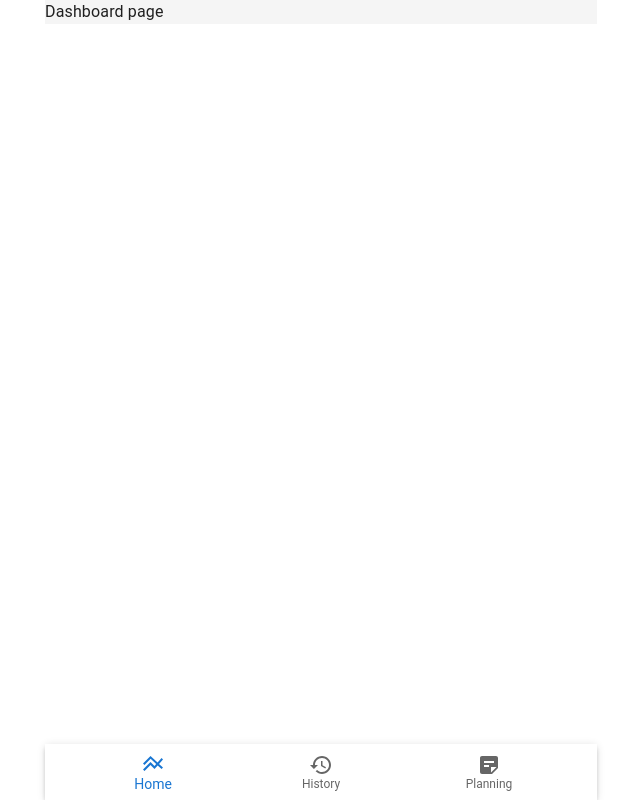
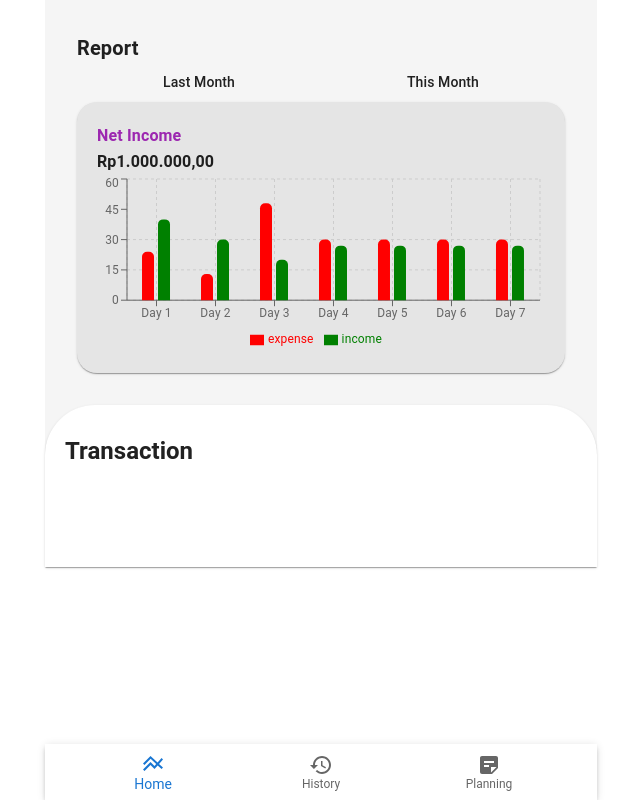
Before and after one commit to aynunnissa/expense-app, a React (Create React App) app: page / in a window 1280 px wide. Shown: the whole page, without its empty margins (319-959 px from the left). Built offline with nearby package versions, Linux system fonts and the light colour scheme.

Commit message:
Add some basic components in Homepage

```diff
--- a/package.json
+++ b/package.json
@@ -18,6 +18,7 @@
     "react-dom": "^18.1.0",
     "react-router-dom": "^6.3.0",
     "react-scripts": "5.0.1",
+    "recharts": "^2.1.10",
     "typescript": "^4.7.3",
     "web-vitals": "^2.1.4"
   },
--- a/src/Dashboard/index.tsx
+++ b/src/Dashboard/index.tsx
@@ -1,8 +1,68 @@
-import { Typography } from "@mui/material";
+import { Typography, Box, Paper } from "@mui/material";
+import ReportChart from "./ReportChart";
+
+const data = [
+    {
+      name: 'Day 1',
+      expense: 24,
+      income: 40,
+    },
+    {
+      name: 'Day 2',
+      expense: 13,
+      income: 30,
+    },
+    {
+      name: 'Day 3',
+      expense: 48,
+      income: 20,
+    },
+    {
+      name: 'Day 4',
+      expense: 30,
+      income: 27,
+    },
+    {
+      name: 'Day 5',
+      expense: 30,
+      income: 27,
+    },
+    {
+      name: 'Day 6',
+      expense: 30,
+      income: 27,
+    },
+    {
+      name: 'Day 7',
+      expense: 30,
+      income: 27,
+    },
+  ];
 
 const Dashboard = () => {
-    return(
-        <Typography>Dashboard page</Typography>
+    return (
+        <>
+            <Box p={4}>
+                <Box sx={{ display: "flex", justifyContent: "space-between", alignItems: "center" }}>
+                    <Typography variant="h6" component="h1" fontWeight={700}>Report</Typography>
+                </Box>
+                <Box my={1} sx={{ display: "flex", justifyContent: "space-around", alignItems: "center" }}>
+                    <Typography variant="subtitle2" component="h3">Last Month</Typography>
+                    <Typography variant="subtitle2" component="h3">This Month</Typography>
+                </Box>
+                <Paper sx={{ backgroundColor: "#E5E5E5", padding: "20px", borderRadius: "20px" }}>
+                    <Typography variant="subtitle1" component="p" fontWeight={600} color="secondary">Net Income</Typography>
+                    <Typography variant="body1" component="p" fontWeight={700}>Rp1.000.000,00</Typography>
+                    <ReportChart data={data} />
+                </Paper>
+            </Box>
+            <Box>
+                <Paper sx={{ borderRadius: "50px 50px 0px 0px", padding: "30px 20px 100px 20px" }}>
+                    <Typography component="h2" variant="h5" fontWeight={700}>Transaction</Typography>
+
+                </Paper>
+            </Box>
+        </>
     );
 }
 
```
Also changed, not shown: 1 other file (tests, documents, lock files or other folders).
